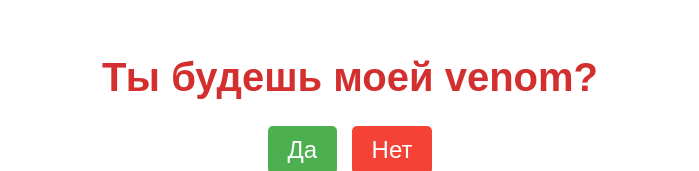
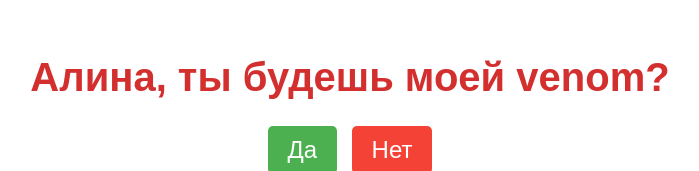
Before and after one commit to bchbrz/ILoveYou, a plain HTML site: page index.html in a window 1280 px wide. Shown: the part 137-308 px from the top of the page, without its empty margins (290-989 px from the left). Drawn offline with Linux system fonts and the light colour scheme.

Commit message:
index.html

```diff
--- a/index.html
+++ b/index.html
@@ -8,7 +8,7 @@
 </head>
 <body>
     <div class="container">
-        <h1>Ты будешь моей venom?</h1>
+        <h1>Алина, ты будешь моей venom?</h1>
         <div class="buttons">
             <button class="yes-button" onclick="handleYesClick()">Да</button>
             <button class="no-button" onclick="handleNoClick()">Нет</button>
```
